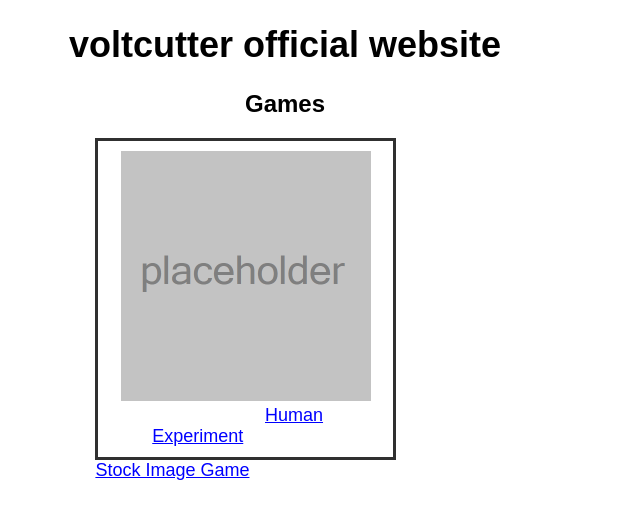
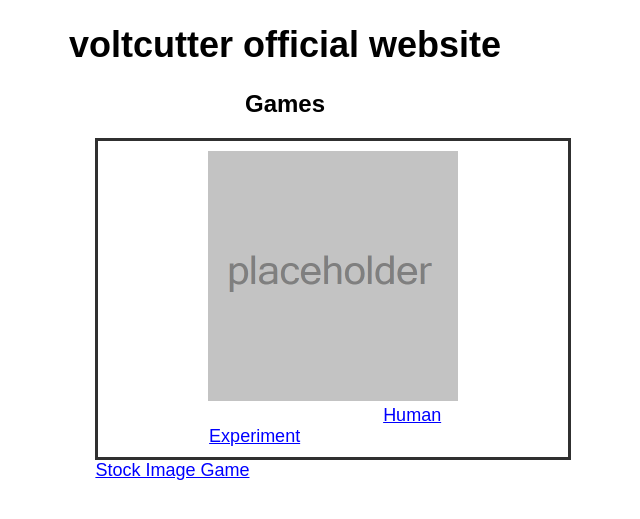
Before and after one commit to voltcutter/voltcutter.github.io, a PHP site: page / in a window 1280 px wide. Shown: the top 519 px of the page, without its empty margins (355-995 px from the left). Run offline with PHP 8.4, Linux system fonts and the light colour scheme.

Commit message:
make box bigger

```diff
--- a/style.css
+++ b/style.css
@@ -67,5 +67,5 @@ div.gameLink {
 	border-color: #303030;
 	padding: 10px;
 	text-align: center;
-	width: 275px;
+	width: 450px;
 }
```
